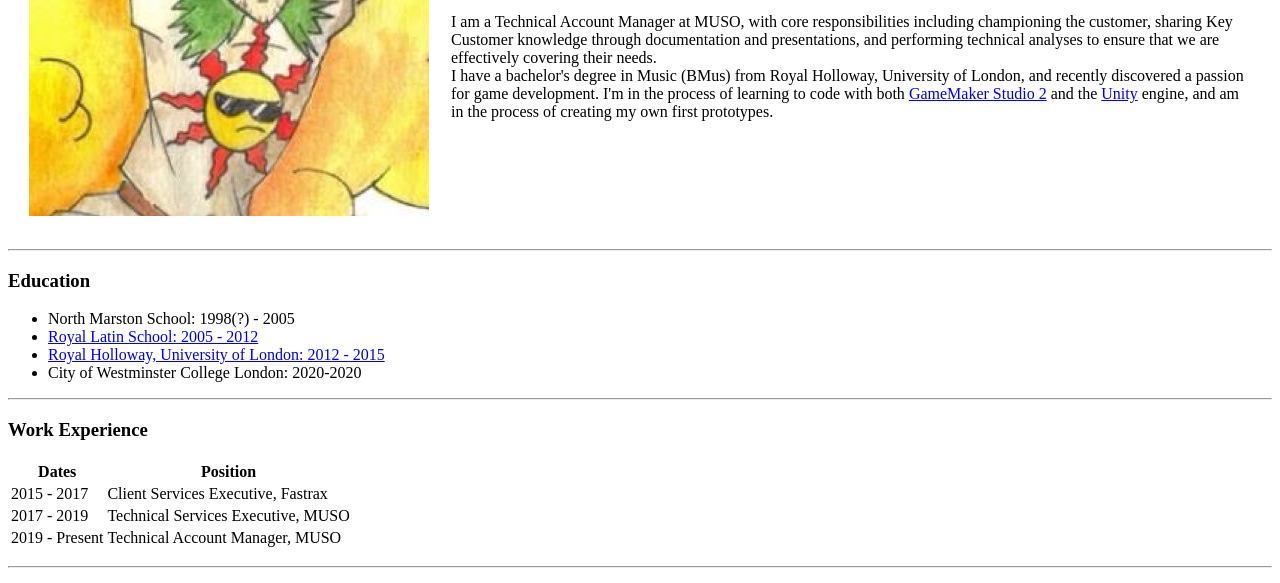
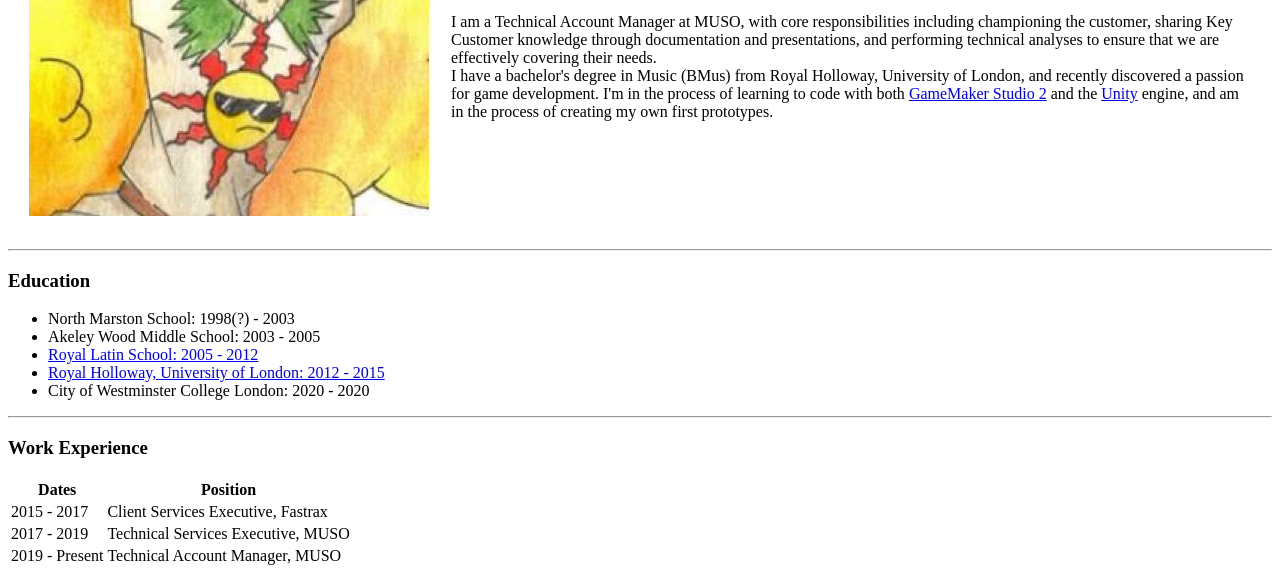
Before and after one commit to achitchen/cv, a plain HTML site: page index.html in a window 1280 px wide. Shown: the part 213-796 px from the top of the page. Drawn offline with Linux system fonts and the light colour scheme.

Commit message:
Add files via upload

```diff
--- a/index.html
+++ b/index.html
@@ -34,10 +34,11 @@
   <h3>Education</h3>
   <p>
     <ul>
-      <li>North Marston School: 1998(?) - 2005</li>
+      <li>North Marston School: 1998(?) - 2003</li>
+      <li>Akeley Wood Middle School: 2003 - 2005</li>
       <li><a href="https://www.royallatin.org/">Royal Latin School: 2005 - 2012</a></li>
       <li><a href="https://www.royalholloway.ac.uk/">Royal Holloway, University of London: 2012 - 2015</a></li>
-      <li>City of Westminster College London: 2020-2020</li>
+      <li>City of Westminster College London: 2020 - 2020</li>
     </ul>
   </p>
   <hr>
```
